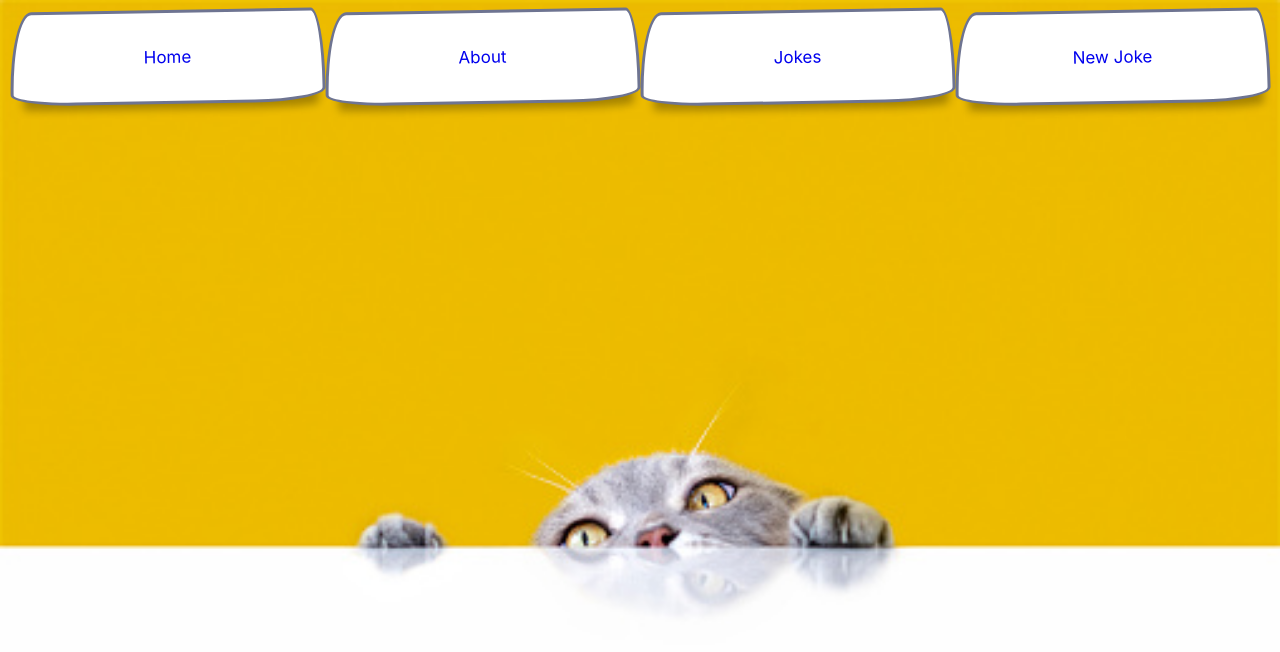
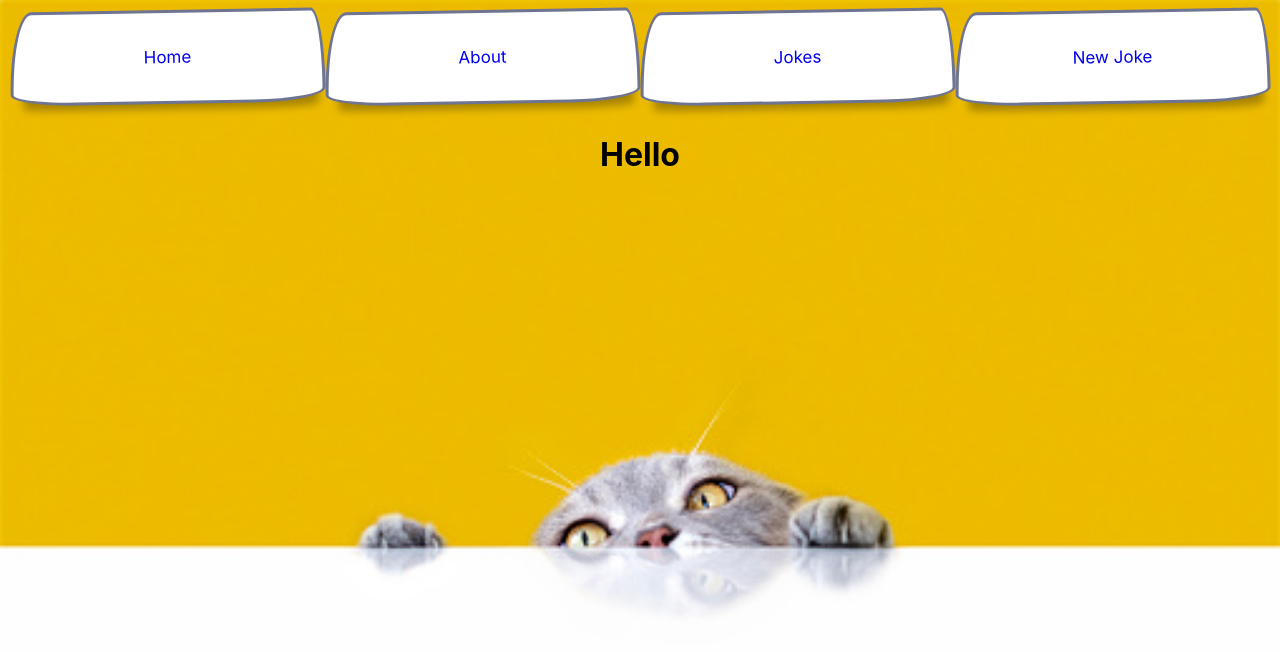
Before and after one commit to riannacastro/joke-frontend, a React (Create React App) app: page /about in a window 1280 px wide. Shown: the top 652 px of the page. Built offline with nearby package versions, Linux system fonts and the light colour scheme.

Commit message:
about page connected

```diff
--- a/src/Components/AboutPage.js
+++ b/src/Components/AboutPage.js
@@ -4,7 +4,7 @@ export default class AboutPage extends Component {
     render() {
         return (
             <div>
-                <h1>How To:</h1>
+                <h1>Hello</h1>
             </div>
         )
     }
--- a/src/Components/Pages.js
+++ b/src/Components/Pages.js
@@ -11,7 +11,7 @@ export default function Pages() {
     return (
             <Switch>
             <Route exact path="/" component={HomePage}/>
-            <Route exact path="/" component={AboutPage}/>
+            <Route exact path="/about" component={AboutPage}/>
             <Route path="/jokes" component={routerProps => < JokesContainer routerProps={routerProps}/>}/>
             <Route path="/new" component={routerProps => < JokeForm routerProps={routerProps}/>}/>
             </Switch>
```
